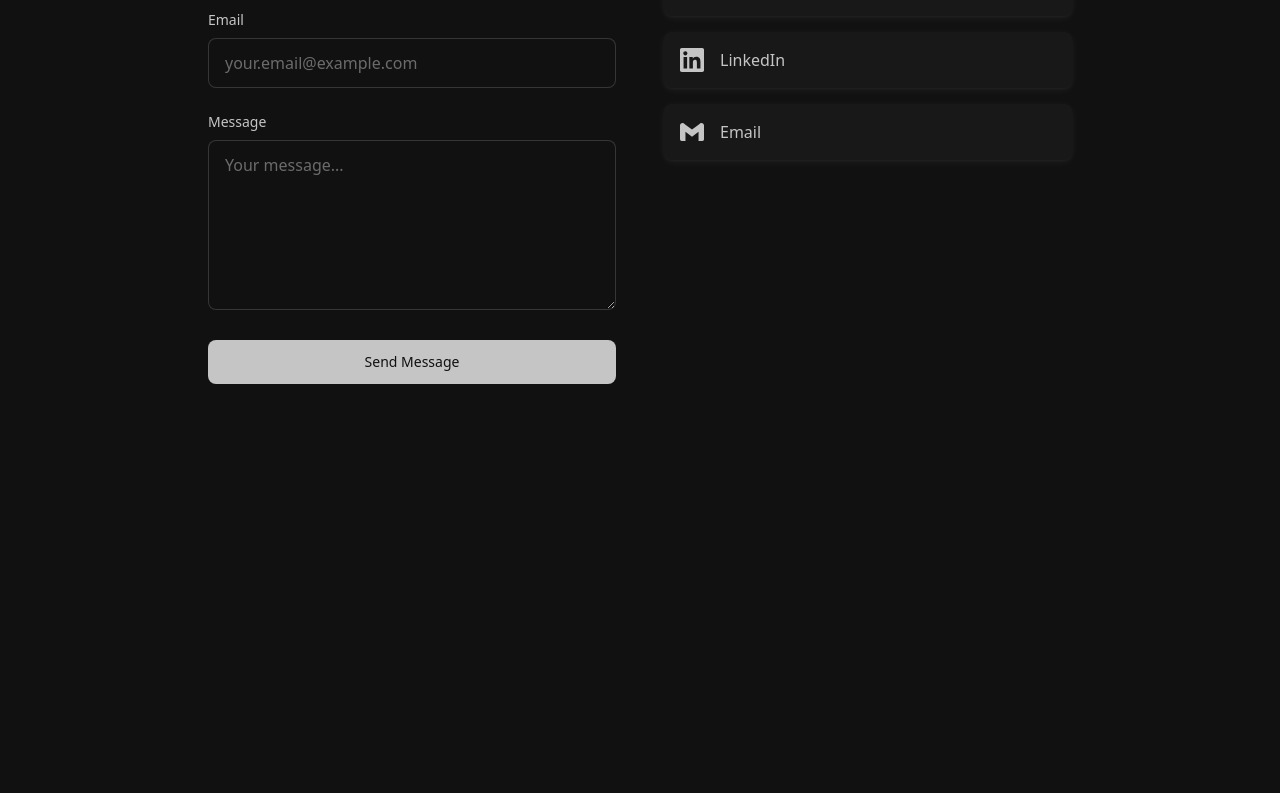
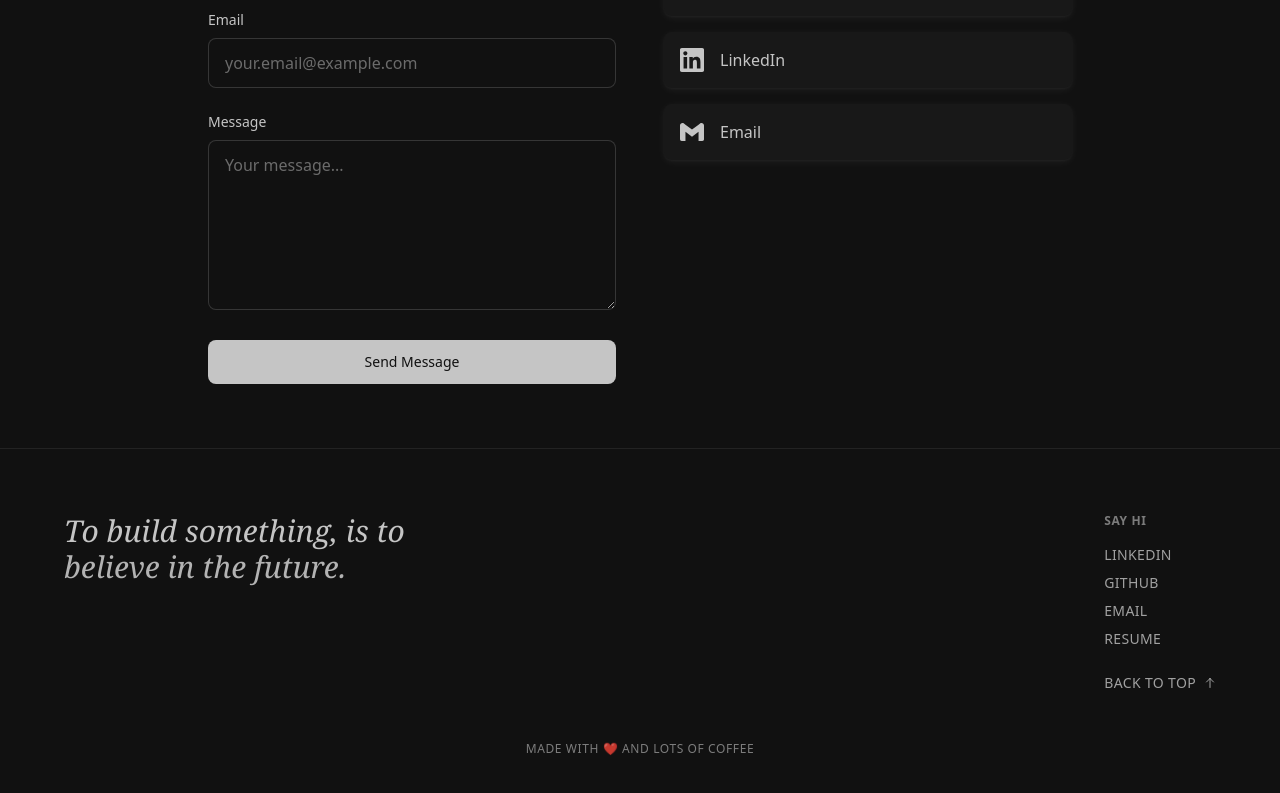
Before and after one commit to OCPdev25/portfolio, a SvelteKit app: page / in a window 1280 px wide. Shown: the part 2807-3600 px from the top of the page. Before the commit the page ends 3255 px from the top, so only its background shows below. Built offline with nearby package versions, Linux system fonts and the light colour scheme.

Commit message:
vibe coding ideas

```diff
--- /dev/null
+++ b/src/lib/components/Footer.svelte
@@ -0,0 +1,102 @@
+<script lang="ts">
+	import { onMount } from 'svelte';
+
+	let mounted = $state(false);
+
+	onMount(() => {
+		mounted = true;
+	});
+
+	function scrollToTop() {
+		window.scrollTo({ top: 0, behavior: 'smooth' });
+	}
+
+	const sayHiLinks = [
+		{ name: 'LinkedIn', url: 'https://linkedin.com' },
+		{ name: 'GitHub', url: 'https://github.com' },
+		{ name: 'Email', url: 'mailto:your.email@example.com' },
+		{ name: 'Resume', url: '#' }
+	];
+</script>
+
+<footer
+	class="border-t border-foreground/10 bg-background px-4 py-16 transition-opacity duration-1000 {mounted
+		? 'opacity-100'
+		: 'opacity-0'}"
+>
+	<div class="mx-auto max-w-6xl">
+		<!-- Top Section: Quote Left, Say Hi Right -->
+		<div class="mb-12 flex flex-col justify-between gap-8 md:flex-row md:items-start">
+			<!-- Quote Section - Left -->
+			<div class="text-left">
+				<p class="font-serif text-2xl text-foreground italic md:text-3xl">
+					To build something, is to
+					<br />
+					<span class="text-foreground/90">believe in the future.</span>
+				</p>
+			</div>
+
+			<!-- SAY HI - Right -->
+			<div class="text-right md:text-left">
+				<h3 class="mb-4 text-xs font-semibold tracking-wider text-foreground/60 uppercase">
+					Say Hi
+				</h3>
+				<div class="flex flex-col gap-2">
+					{#each sayHiLinks as link}
+						<a
+							href={link.url}
+							target="_blank"
+							rel="noopener noreferrer"
+							class="group flex items-center justify-end gap-2 text-sm tracking-wide text-foreground/80 uppercase transition-colors hover:text-foreground md:justify-start"
+						>
+							<span>{link.name}</span>
+							<svg
+								class="h-3 w-3 opacity-0 transition-opacity group-hover:opacity-100"
+								fill="none"
+								stroke="currentColor"
+								viewBox="0 0 24 24"
+							>
+								<path
+									stroke-linecap="round"
+									stroke-linejoin="round"
+									stroke-width="2"
+									d="M17 8l4 4m0 0l-4 4m4-4H3"
+								/>
+							</svg>
+						</a>
+					{/each}
+					<!-- Scroll to Top -->
+					<button
+						onclick={scrollToTop}
+						class="group mt-4 flex items-center justify-end gap-2 text-sm tracking-wide text-foreground/80 uppercase transition-colors hover:text-foreground md:justify-start"
+					>
+						<span>Back to top</span>
+						<svg
+							class="h-3 w-3 transition-transform group-hover:-translate-y-1"
+							fill="none"
+							stroke="currentColor"
+							viewBox="0 0 24 24"
+						>
+							<path
+								stroke-linecap="round"
+								stroke-linejoin="round"
+								stroke-width="2"
+								d="M5 10l7-7m0 0l7 7m-7-7v18"
+							/>
+						</svg>
+					</button>
+				</div>
+			</div>
+		</div>
+
+		<!-- Personal Touch -->
+		<div class="text-center">
+			<p class="text-xs tracking-wider text-foreground/60 uppercase">
+				Made with <span class="text-foreground/80">❤️</span> and lots of coffee
+			</p>
+		</div>
+	</div>
+</footer>
+
+<style>
+</style>
--- a/src/routes/+page.svelte
+++ b/src/routes/+page.svelte
@@ -7,6 +7,7 @@
 	import AboutSection from '$lib/components/AboutSection.svelte';
 	import FeaturedProjects from '$lib/components/FeaturedProjects.svelte';
 	import ContactSection from '$lib/components/ContactSection.svelte';
+	import Footer from '$lib/components/Footer.svelte';
 
 	// Randomize on each component mount (page load/navigation)
 	let orderedIcons = $state<Array<{ name: string; component: any }>>([]);
@@ -44,3 +45,5 @@
 <FeaturedProjects />
 
 <ContactSection />
+
+<Footer />
```
